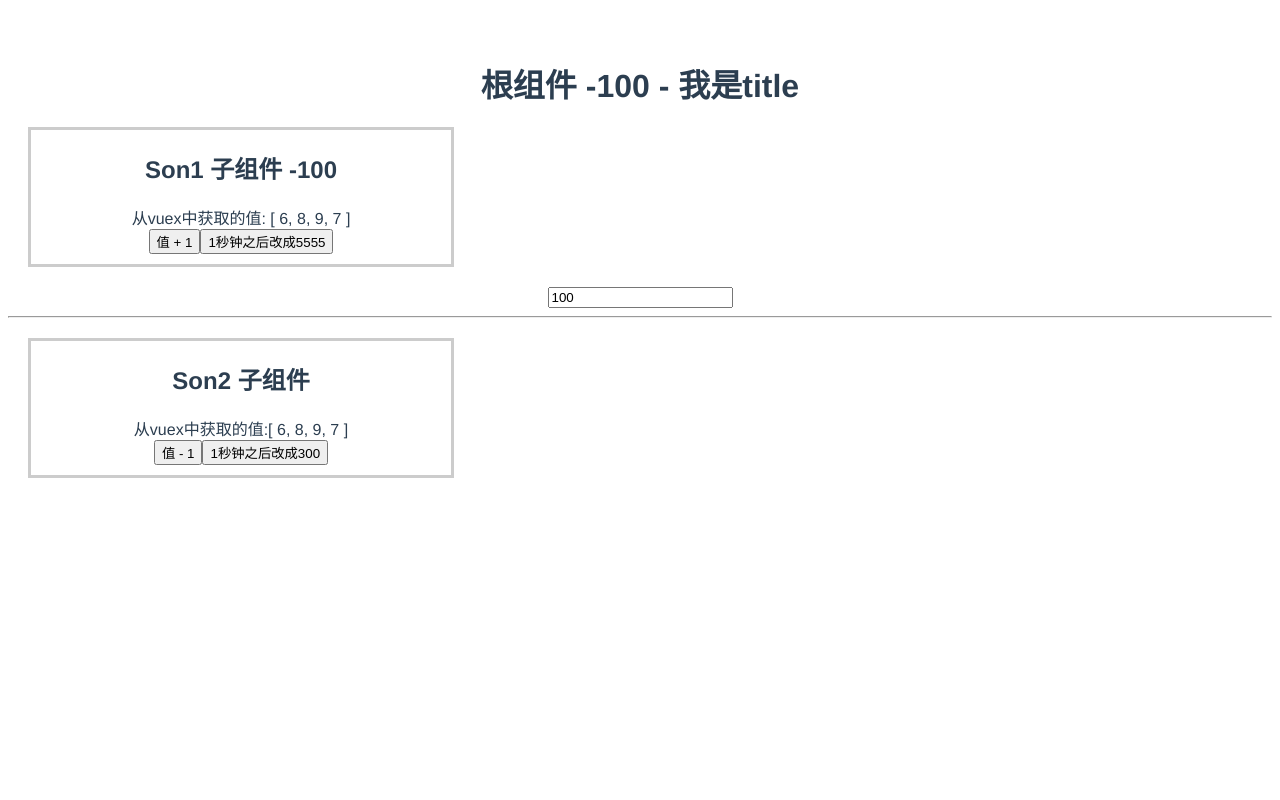
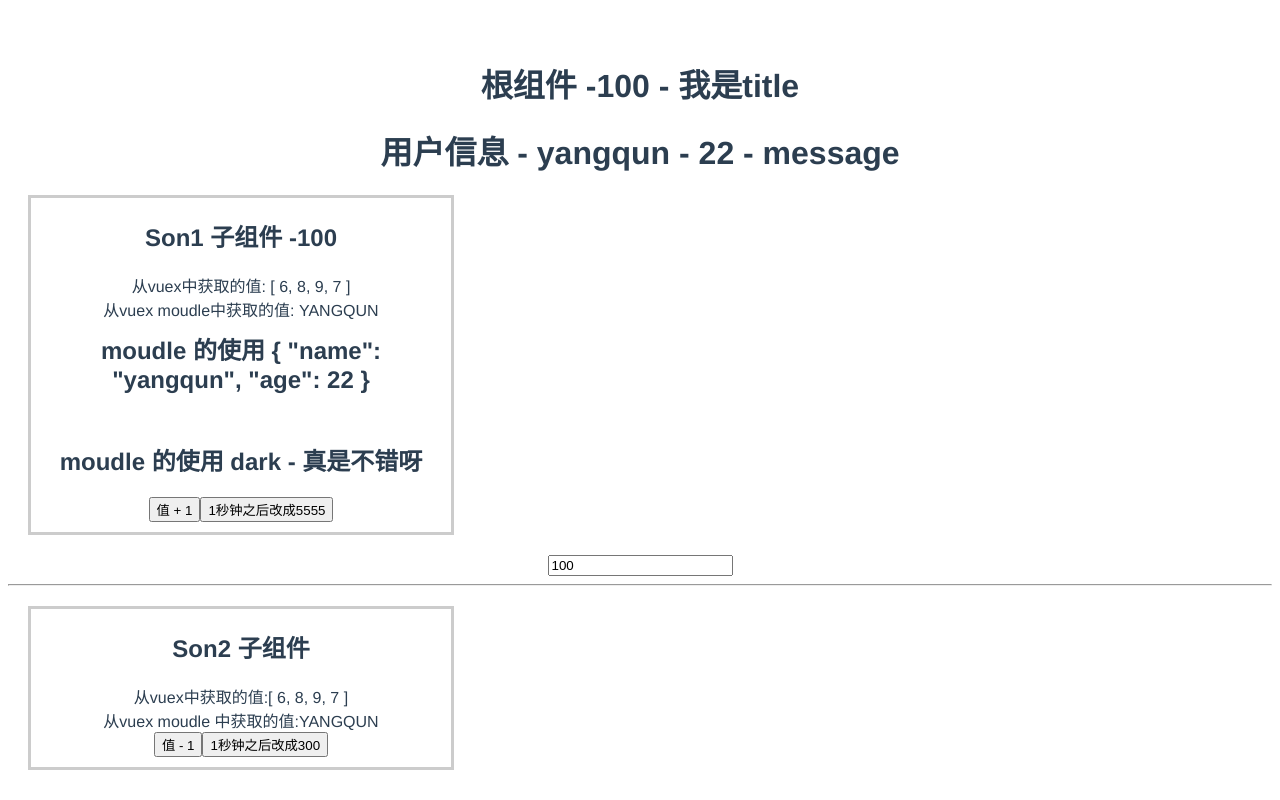
Before and after one commit to liaoli/vuex_practise, a Vue app: page / in a window 1280 px wide. Built offline with nearby package versions, Linux system fonts and the light colour scheme.

Commit message:
moudel vuex

```diff
--- a/src/App.vue
+++ b/src/App.vue
@@ -1,6 +1,10 @@
 <template>
   <div id="app">
     <h1>根组件 -{{ count }} - {{ title }}</h1>
+    <h1>
+      用户信息 - {{ $store.state.user.userInfo.name }} -
+      {{ $store.state.user.userInfo.age }} - {{ $store.state.user.msg }}
+    </h1>
     <Son1></Son1>
     <input type="text" :value="count" @input="handleInput" />
     <hr />
@@ -30,9 +34,14 @@ export default {
     handleInput(e) {
       const num = +e.target.value;
       // this.$store.commit("inputCount", num);
-      this.inputCount(num)
+      this.inputCount(num);
+
+      // this.$store.commit('user/updateMsg','牛逼啊')
+
+      this.updateMsg("瞅啥瞅");
     },
-    ...mapMutations(['inputCount'])
+    ...mapMutations(["inputCount"]),
+    ...mapMutations("user", ["updateMsg"]),
   },
 };
 </script>
--- a/src/components/Son1.vue
+++ b/src/components/Son1.vue
@@ -3,12 +3,17 @@
     <h2>Son1 子组件 -{{ $store.state.count }}</h2>
     从vuex中获取的值: <label> {{$store.getters.largeThen5List}}</label>
     <br />
+    从vuex moudle中获取的值: <label> {{$store.getters['user/UpperCaseName']}}</label>
+    <br />
+    <h2>moudle 的使用 {{userInfo}} </h2><br />
+    <h2>moudle 的使用 {{theme}} - {{desc}} </h2>
     <button @click="handleAdd">值 + 1</button>
     <button @click="setAsyncCount">1秒钟之后改成5555</button>
   </div>
 </template>
 
   <script>
+import { mapState } from 'vuex';
 export default {
   name: "Son1Com",
   created() {
@@ -24,6 +29,10 @@ export default {
       this.$store.dispatch("setAsyncCount", 5555);
     },
   },
+  computed:{
+    ...mapState('user',['userInfo']),
+    ...mapState('setting',['theme','desc']),
+  }
 };
 </script>
 
--- a/src/components/Son2.vue
+++ b/src/components/Son2.vue
@@ -2,6 +2,8 @@
   <div class="box">
     <h2>Son2 子组件</h2>
     从vuex中获取的值:<label>{{largeThen5List}}</label>
+    <br />
+    从vuex moudle 中获取的值:<label>{{UpperCaseName}}</label>
     <br />
     <button @click="subtractCount">值 - 1</button>
     <button @click="setAsyncCount(300)">1秒钟之后改成300</button>
@@ -21,7 +23,8 @@ export default {
   },
 
   computed:{
-    ...mapGetters(['largeThen5List'])
+    ...mapGetters(['largeThen5List']),
+    ...mapGetters('user',['UpperCaseName']),
   }
 };
 </script>
--- a/src/store/index.js
+++ b/src/store/index.js
@@ -1,9 +1,16 @@
 import Vue from 'vue'
 import Vuex from 'vuex'
+import user from './modules/user'
+import setting from './modules/setting'
 
 Vue.use(Vuex)
 
 const store = new Vuex.Store({
+
+    modules: {
+        user,
+        setting
+    },
 
     strict: true,//开启严格模式
     state: {
--- /dev/null
+++ b/src/store/modules/setting.js
@@ -0,0 +1,15 @@
+const state = {
+    theme: 'dark',
+    desc: '真是不错呀'
+}
+
+const mutations = {}
+const actions = {}
+const getters = {}
+export default {
+    namespaced: true,//使用命名空间
+    state,
+    mutations,
+    actions,
+    getters
+}
--- /dev/null
+++ b/src/store/modules/user.js
@@ -0,0 +1,26 @@
+const state = {
+    userInfo: {
+        name: 'yangqun',
+        age: 22
+    },
+    msg: 'message'
+}
+
+const mutations = {
+    updateMsg(state, msg) {
+        state.msg = msg
+    }
+}
+const actions = {}
+const getters = {
+    UpperCaseName(state){
+        return state.userInfo.name.toUpperCase()
+    }
+}
+export default {
+    namespaced: true,
+    state,
+    mutations,
+    actions,
+    getters
+}
```
